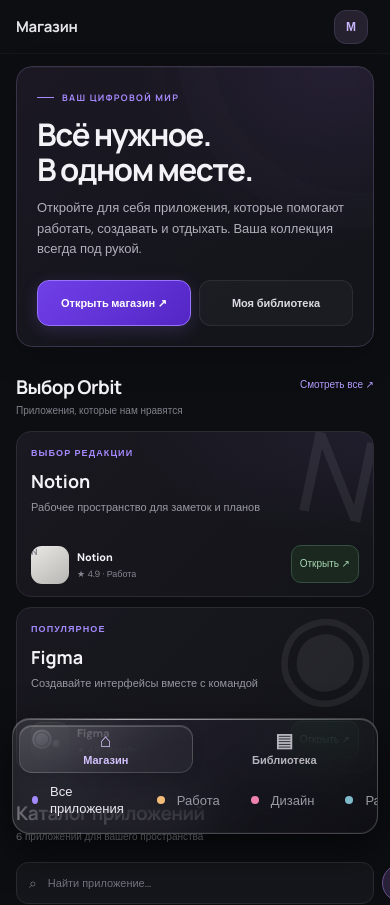
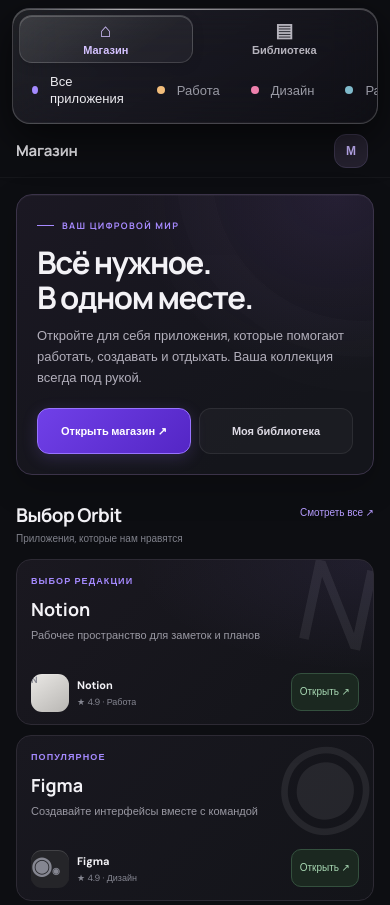
Before and after one commit to SW1N-NWLL/Nightwell-Games, a website: page NWLL Launcher/index.html in a window 390 px wide. Shown: the top 905 px of the page. Drawn offline with Linux system fonts and the light colour scheme; no server answers.

Commit message:
Add files via upload

```diff
--- a/NWLL Launcher/mobile.css
+++ b/NWLL Launcher/mobile.css
@@ -153,6 +153,25 @@
 /* Liquid Glass treatment for the mobile navigation dock. */
 @media (max-width: 700px) {
   .sidebar {
+    position: sticky;
+    inset: auto;
+    top: env(safe-area-inset-top);
+    bottom: auto;
+    width: auto;
+    min-width: 0;
+    min-height: 0;
+    height: auto;
+    margin: 8px 12px 0;
+    padding: 6px;
+    border-radius: 18px;
+  }
+  .main-area { padding-bottom: 20px; }
+  .catalog-toolbar .filter-chip { display: none; }
+  .content { padding-top: 16px; }
+}
+
+@media (max-width: 700px) {
+  .sidebar {
     overflow: hidden;
     border: 1px solid #ffffff32;
     background: linear-gradient(145deg, #ffffff16, #28253078 38%, #111016a8 100%);
@@ -183,3 +202,21 @@
   .nav-item:not(.active) { color: #e3e0e9c7; }
   .nav-item:not(.active):active { background: #ffffff12; }
 }
+
+/* Keep the primary tabs at the top and remove the text-heavy category strip on phones. */
+@media (max-width: 700px) {
+  .sidebar {
+    position: sticky;
+    inset: auto;
+    top: env(safe-area-inset-top);
+    bottom: auto;
+    width: auto;
+    min-width: 0;
+    min-height: 0;
+    height: auto;
+    margin: 8px 12px 0;
+  }
+  .main-area { padding-bottom: 20px; }
+  .catalog-toolbar .filter-chip { display: none; }
+  .content { padding-top: 16px; }
+}
```
